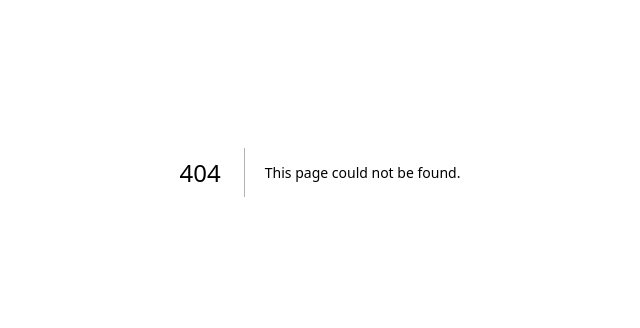
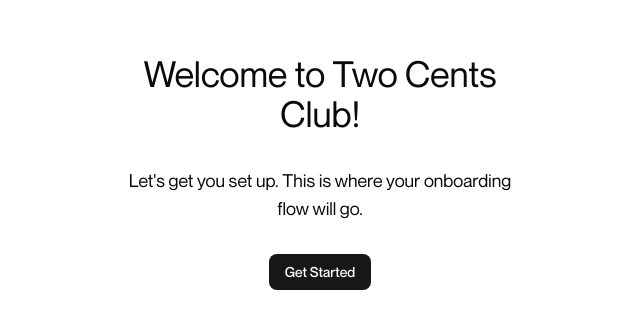
Before and after one commit to huebound/two-cents, a Next.js app: page /onboarding in a window 1280 px wide. Before the commit this address had no page. Shown: the part 228-556 px from the top of the page, without its empty margins (320-960 px from the left). Built offline with nearby package versions, Linux system fonts and the light colour scheme; no server answers.

Commit message:
start of onboarding

```diff
--- /dev/null
+++ b/app/home/page.tsx
@@ -0,0 +1,30 @@
+import { redirect } from "next/navigation";
+import { createClient } from "@/utils/supabase/server";
+
+export default async function HomePage() {
+  const supabase = await createClient();
+  const {
+    data: { user },
+  } = await supabase.auth.getUser();
+
+  // Redirect to landing if not authenticated
+  if (!user) {
+    redirect("/");
+  }
+
+  // Redirect to onboarding if not yet onboarded
+  if (!user.user_metadata?.onboarded) {
+    redirect("/onboarding");
+  }
+
+  return (
+    <div className="flex min-h-screen items-center justify-center">
+      <main className="flex w-full max-w-2xl flex-col gap-8 px-4">
+        <h1 className="text-4xl">Home</h1>
+        <p className="text-lg">
+          Welcome back, {user.email}! This is your home screen.
+        </p>
+      </main>
+    </div>
+  );
+}
--- a/app/instruments/page.tsx
+++ /dev/null
@@ -1,24 +0,0 @@
-import { createClient } from '@/utils/supabase/server'
-
-export default async function InstrumentsPage() {
-  const supabase = await createClient()
-  const { data: instruments, error } = await supabase.from('instruments').select()
-
-  if (error) {
-    return (
-      <div className="space-y-4">
-        <h1 className="text-xl font-semibold">Instruments</h1>
-        <p className="text-sm text-red-600">{error.message}</p>
-      </div>
-    )
-  }
-
-  return (
-    <div className="space-y-4">
-      <h1 className="text-xl font-semibold">Instruments</h1>
-      <pre className="rounded-md bg-slate-950 p-4 text-sm text-slate-50">
-        {JSON.stringify(instruments ?? [], null, 2)}
-      </pre>
-    </div>
-  )
-}
--- /dev/null
+++ b/app/onboarding/page.tsx
@@ -0,0 +1,68 @@
+"use client";
+
+import { useState } from "react";
+import { useRouter } from "next/navigation";
+import { Button } from "@/components/ui/button";
+import { createClient as createSupabaseClient } from "@/utils/supabase/client";
+
+export default function OnboardingPage() {
+  const router = useRouter();
+  const supabase = createSupabaseClient();
+  const [isLoading, setIsLoading] = useState(false);
+  const [error, setError] = useState<string | null>(null);
+
+  const handleCompleteOnboarding = async () => {
+    setIsLoading(true);
+    setError(null);
+
+    try {
+      // Get current user
+      const {
+        data: { user },
+      } = await supabase.auth.getUser();
+
+      if (!user) {
+        setError("No user found. Please sign in again.");
+        return;
+      }
+
+      // Update user metadata to mark as onboarded
+      const { error: updateError } = await supabase.auth.updateUser({
+        data: { onboarded: true },
+      });
+
+      if (updateError) {
+        setError(updateError.message);
+        return;
+      }
+
+      // Redirect to home
+      router.push("/home");
+    } catch (err) {
+      setError("Something went wrong. Please try again.");
+    } finally {
+      setIsLoading(false);
+    }
+  };
+
+  return (
+    <div className="flex min-h-screen items-center justify-center">
+      <main className="flex w-full max-w-md flex-col items-center gap-8 px-4 text-center">
+        <h1 className="text-4xl">Welcome to Two Cents Club!</h1>
+        <p className="text-lg">
+          Let's get you set up. This is where your onboarding flow will go.
+        </p>
+
+        {error ? (
+          <p className="text-sm text-red-600" role="alert">
+            {error}
+          </p>
+        ) : null}
+
+        <Button onClick={handleCompleteOnboarding} disabled={isLoading}>
+          {isLoading ? "Setting up..." : "Get Started"}
+        </Button>
+      </main>
+    </div>
+  );
+}
--- a/app/page.tsx
+++ b/app/page.tsx
@@ -1,6 +1,7 @@
 "use client";
 
 import { useEffect, useState } from "react";
+import { useRouter } from "next/navigation";
 
 import { Button } from "@/components/ui/button";
 import { Input } from "@/components/ui/input";
@@ -17,6 +18,7 @@ const OTP_LENGTH = 6;
 type Step = "landing" | "email" | "otp" | "success";
 
 export default function Home() {
+  const router = useRouter();
   const supabase = createSupabaseClient();
   const [step, setStep] = useState<Step>("landing");
   const [email, setEmail] = useState("");
@@ -32,8 +34,16 @@ export default function Home() {
         data: { session },
       } = await supabase.auth.getSession();
       if (session) {
-        setStep("success");
-        setStatusMessage("You're in. Welcome to Two Cents Club!");
+        const {
+          data: { user },
+        } = await supabase.auth.getUser();
+
+        // Check if user has completed onboarding
+        if (user?.user_metadata?.onboarded) {
+          router.push("/home");
+        } else {
+          router.push("/onboarding");
+        }
       }
     };
     void checkAuth();
@@ -94,8 +104,16 @@ export default function Home() {
       return;
     }
 
-    setStep("success");
-    setStatusMessage("You're in. Welcome to Two Cents Club!");
+    // Check if user has completed onboarding
+    const {
+      data: { user },
+    } = await supabase.auth.getUser();
+
+    if (user?.user_metadata?.onboarded) {
+      router.push("/home");
+    } else {
+      router.push("/onboarding");
+    }
   };
 
   const handleReset = () => {
--- a/package.json
+++ b/package.json
@@ -38,6 +38,7 @@
     "@types/react-dom": "^19",
     "eslint": "^9",
     "eslint-config-next": "15.5.4",
+    "supabase": "^2.47.2",
     "tailwindcss": "^4",
     "tw-animate-css": "^1.4.0",
     "typescript": "^5"
```
Also changed, not shown: 2 other files (tests, documents, lock files or other folders).
